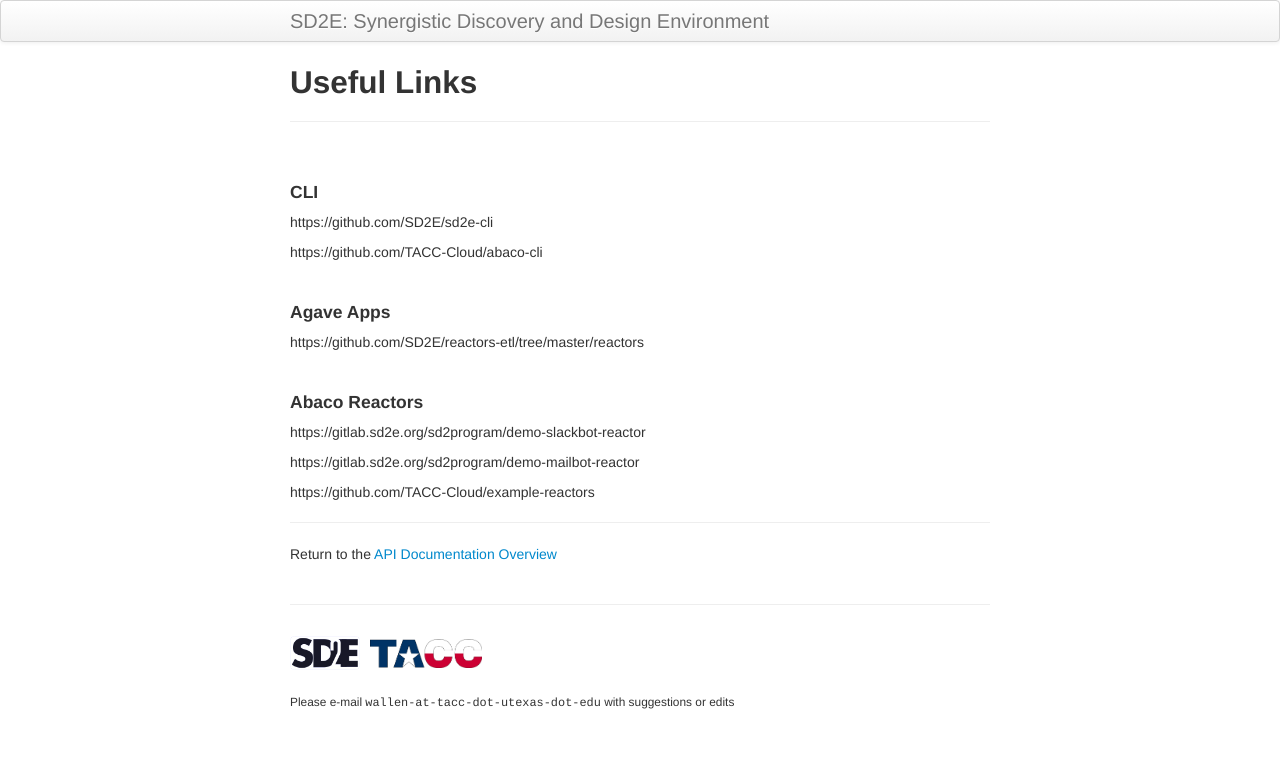
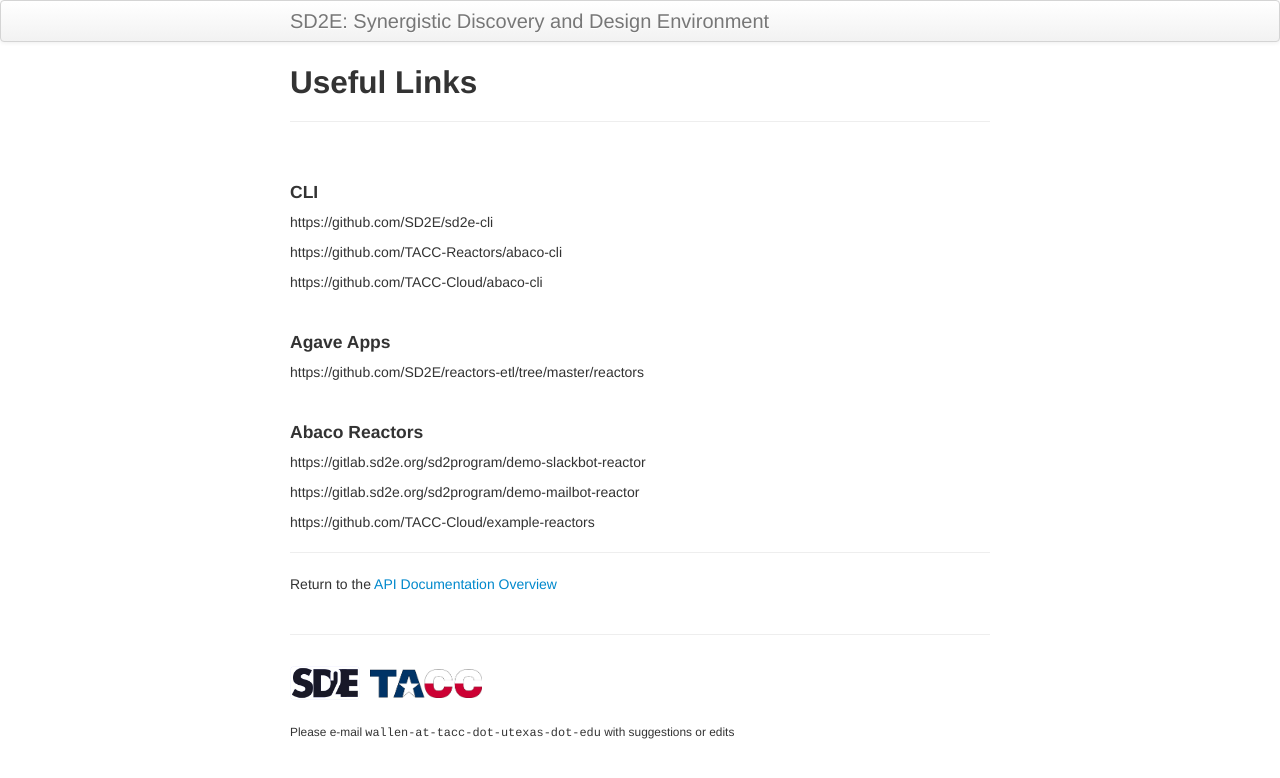
Before and after one commit to SD2E/api-user-guide, a Jekyll site: the page built from docs/06.links.md, in a window 1280 px wide. Shown: the top 778 px of the page. Built offline with Jekyll 4.4.1, drawn with Linux system fonts in a browser that asks for light colours; part of the change alters nothing that is shown.

Commit message:
Update 06.links.md

```diff
--- a/docs/06.links.md
+++ b/docs/06.links.md
@@ -8,6 +8,8 @@ tagline:
 #### CLI
 
 https://github.com/SD2E/sd2e-cli
+
+https://github.com/TACC-Reactors/abaco-cli
 
 https://github.com/TACC-Cloud/abaco-cli
 
```
